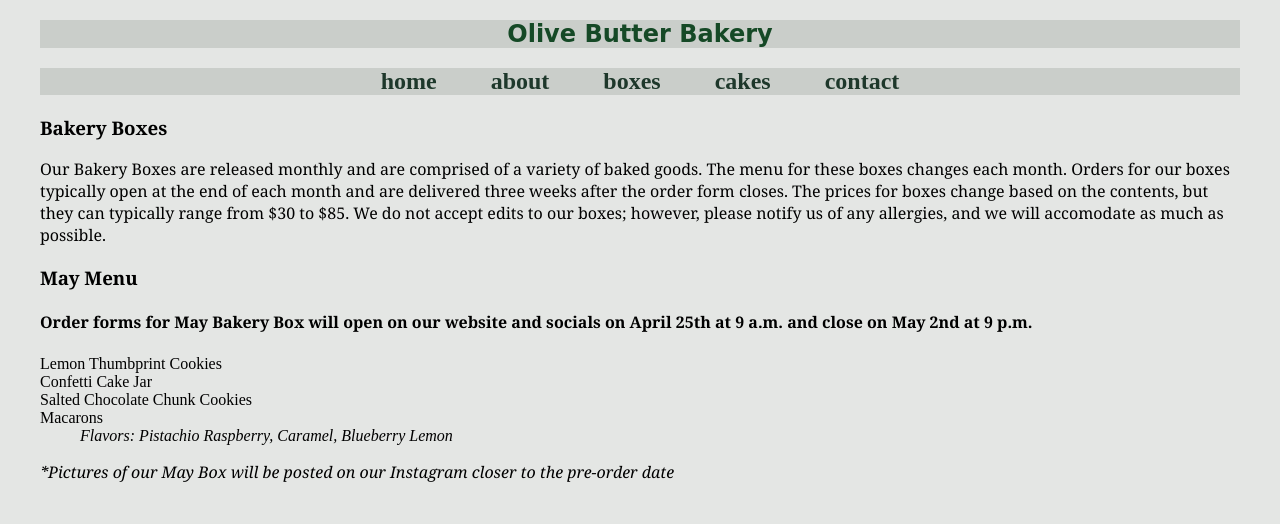
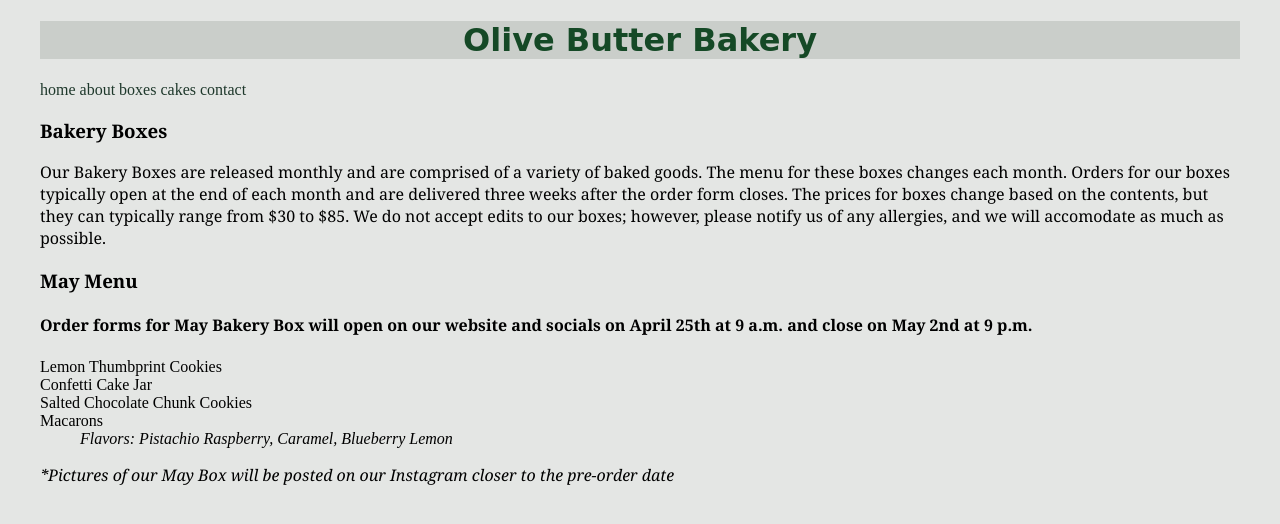
Before and after one commit to eareding/eareding.github.io, a plain HTML site: page boxes.html in a window 1280 px wide. Drawn offline with Linux system fonts and the light colour scheme.

Commit message:
Add files via upload

```diff
--- a/boxes.html
+++ b/boxes.html
@@ -9,29 +9,13 @@
 
   <!--- Code above this line will not be displayed on the browser -->
 
+  <h1 style="font-family: cursive">Olive Butter Bakery</h1>
   <nav>
-    <h1 style="font-family: cursive">Olive Butter Bakery</h1>
-    <h2>
-      <a href="file:///Users/ellareding/Downloads/LIS351Website/index.html"
-        >home</a
-      >
-      <a
-        href="file:///Users/ellareding/Downloads/LIS351Website/about/about.html"
-        >about</a
-      >
-      <a
-        href="file:///Users/ellareding/Downloads/LIS351Website/boxes/boxes.html"
-        >boxes</a
-      >
-      <a
-        href="file:///Users/ellareding/Downloads/LIS351Website/cakes/cakes.html"
-        >cakes</a
-      >
-      <a
-        href="file:///Users/ellareding/Downloads/LIS351Website/contact/contact.html"
-        >contact</a
-      >
-    </h2>
+    <a href="index.html">home</a>
+    <a href="about.html">about</a>
+    <a href="boxes.html">boxes</a>
+    <a href="cakes.html">cakes</a>
+    <a href="contact.html">contact</a>
   </nav>
   <h3>Bakery Boxes</h3>
   <body>
```
Also changed, not shown: about.html (+6 -22 lines), cakes.html (+6 -22 lines), contact.html (+6 -22 lines), index.html (+6 -19 lines).
